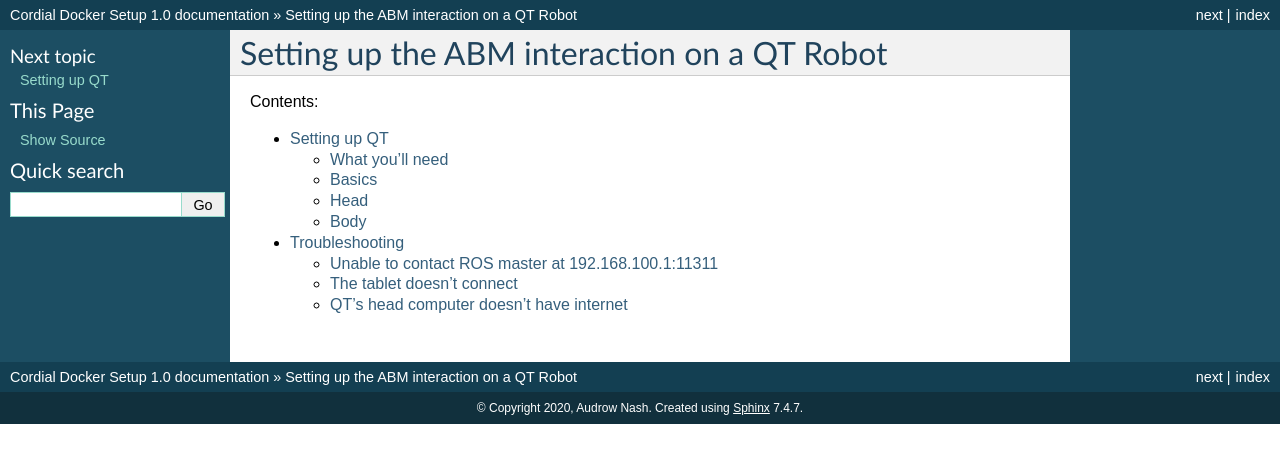
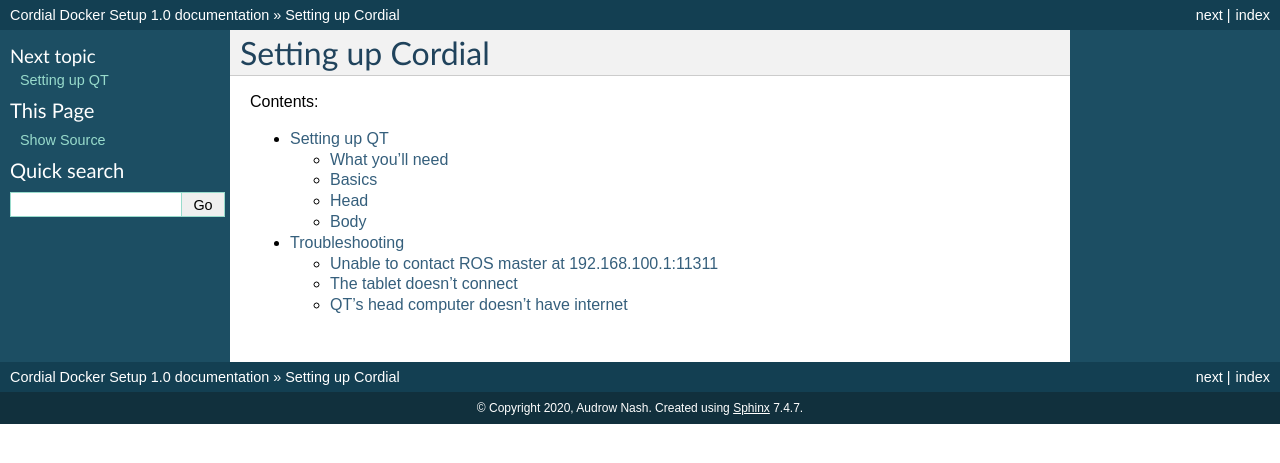
Before and after one commit to robotpt/cordial-docker, a Sphinx documentation site: the page built from docs/index.rst, in a window 1280 px wide. Shown: the top 463 px of the page. Built offline with Sphinx 7.4.7, drawn with Linux system fonts in a browser that asks for light colours; pages that are not in the unit, such as notebooks, are missing from menus.

Commit message:
Fix index title
Signed-off-by: Adam Hamden <ahamden@usc.edu>

```diff
--- a/docs/index.rst
+++ b/docs/index.rst
@@ -1,5 +1,5 @@
-Setting up the ABM interaction on a QT Robot
-============================================
+Setting up Cordial
+==================
 
 Contents:
 
```
